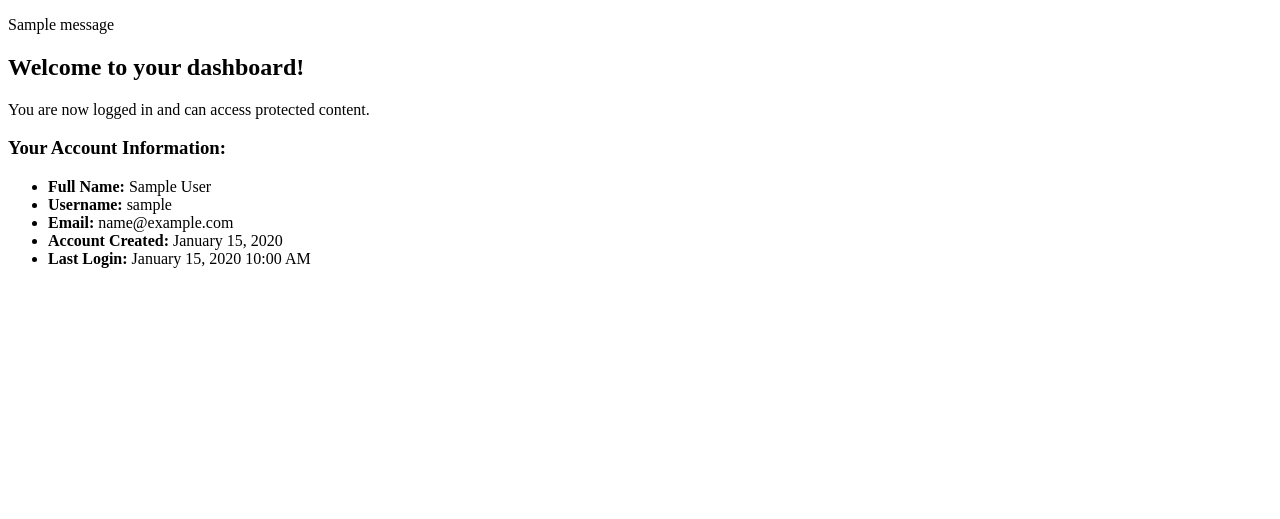
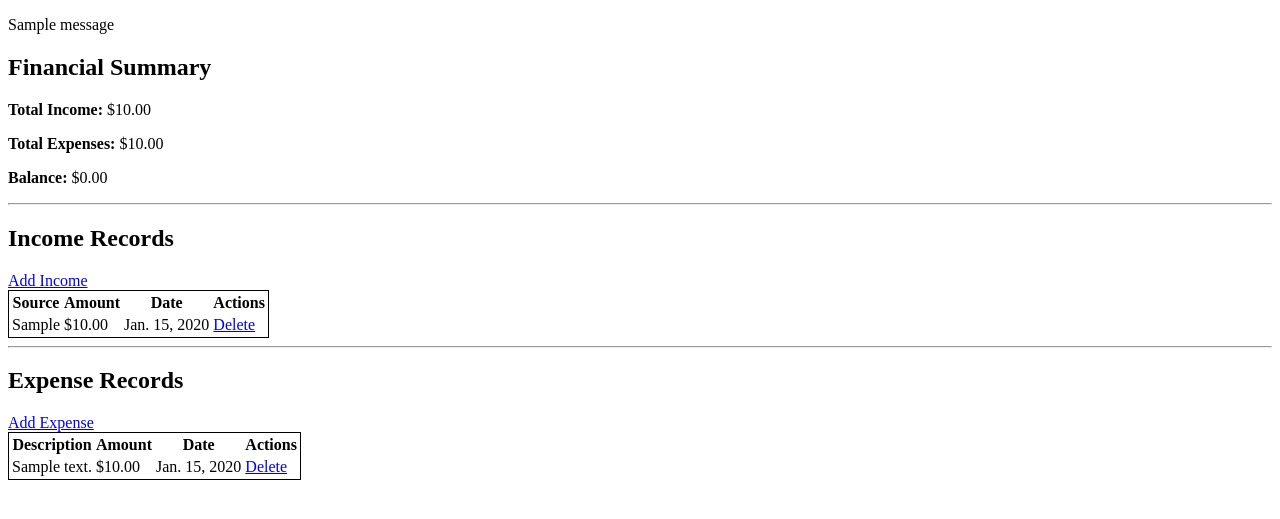
Before and after one commit to shaswat-13/Billy, a Django app: page /dashboard/ in a window 1280 px wide. Shown: the part 132-651 px from the top of the page. Run offline with Django 5.2, Linux system fonts and the light colour scheme; a user stored in the database is signed in; tables that the repository leaves empty hold one stand-in row (values such as "Sample post"); one stand-in notice (Sample message) is shown.

Commit message:
expense and income adding works properly

```diff
--- a/billydjango/core/templates/core/dashboard.html
+++ b/billydjango/core/templates/core/dashboard.html
@@ -19,17 +19,74 @@
     {% endif %}
 
     <main>
-        <h2>Welcome to your dashboard!</h2>
-        <p>You are now logged in and can access protected content.</p>
+        <h2>Financial Summary</h2>
+        <p><strong>Total Income:</strong> ${{ total_income }}</p>
+        <p><strong>Total Expenses:</strong> ${{ total_expenses }}</p>
+        <p><strong>Balance:</strong> ${{ balance }}</p>
 
-        <h3>Your Account Information:</h3>
-        <ul>
-            <li><strong>Full Name:</strong> {{ user.first_name }} {{ user.last_name }}</li>
-            <li><strong>Username:</strong> {{ user.username }}</li>
-            <li><strong>Email:</strong> {{ user.email }}</li>
-            <li><strong>Account Created:</strong> {{ user.date_joined|date:"F d, Y" }}</li>
-            <li><strong>Last Login:</strong> {{ user.last_login|date:"F d, Y g:i A" }}</li>
-        </ul>
+        <hr>
+
+        <h2>Income Records</h2>
+        <a href="{% url 'core:add_income' %}">Add Income</a>
+
+        {% if incomes %}
+            <table style="border: 1px solid black;">
+                <thead>
+                    <tr>
+                        <th>Source</th>
+                        <th>Amount</th>
+                        <th>Date</th>
+                        <th>Actions</th>
+                    </tr>
+                </thead>
+                <tbody>
+                    {% for income in incomes %}
+                    <tr>
+                        <td>{{ income.source }}</td>
+                        <td>${{ income.amount }}</td>
+                        <td>{{ income.date }}</td>
+                        <td>
+                            <a href="{% url 'core:delete_income' income.id %}">Delete</a>
+                        </td>
+                    </tr>
+                    {% endfor %}
+                </tbody>
+            </table>
+        {% else %}
+            <p>No income records yet.</p>
+        {% endif %}
+
+        <hr>
+
+        <h2>Expense Records</h2>
+        <a href="{% url 'core:add_expense' %}">Add Expense</a>
+
+        {% if expenses %}
+            <table style="border: 1px solid black;">
+                <thead>
+                    <tr>
+                        <th>Description</th>
+                        <th>Amount</th>
+                        <th>Date</th>
+                        <th>Actions</th>
+                    </tr>
+                </thead>
+                <tbody>
+                    {% for expense in expenses %}
+                    <tr>
+                        <td>{{ expense.description }}</td>
+                        <td>${{ expense.amount }}</td>
+                        <td>{{ expense.date }}</td>
+                        <td>
+                            <a href="{% url 'core:delete_expense' expense.id %}">Delete</a>
+                        </td>
+                    </tr>
+                    {% endfor %}
+                </tbody>
+            </table>
+        {% else %}
+            <p>No expense records yet.</p>
+        {% endif %}
     </main>
 </body>
 </html>
--- a/billydjango/core/urls.py
+++ b/billydjango/core/urls.py
@@ -4,9 +4,20 @@ from . import views
 app_name = "core"
 
 urlpatterns = [
+    # Public routes
     path("", views.index, name="landing"),
     path("login/", views.login_view, name="login"),
     path("signup/", views.signup_view, name="signup"),
+
+    # Protected routes
     path("logout/", views.logout_view, name="logout"),
-    path("dashboard/", views.dashboard_view, name="dashboard")
+    path("dashboard/", views.dashboard_view, name="dashboard"),
+
+    # Income CRUD
+    path("income/add/", views.add_income, name="add_income"),
+    path("income/delete/<int:income_id>/", views.delete_income, name="delete_income"),
+
+    # Expense CRUD
+    path("expense/add/", views.add_expense, name="add_expense"),
+    path("expense/delete/<int:expense_id>/", views.delete_expense, name="delete_expense"),
 ]
--- a/billydjango/core/views.py
+++ b/billydjango/core/views.py
@@ -1,11 +1,15 @@
-from django.shortcuts import render, redirect
+from django.shortcuts import render, redirect, get_object_or_404
 from django.contrib.auth import login, logout, authenticate
 from django.contrib.auth.models import User
 from django.contrib.auth.decorators import login_required
 from django.contrib import messages
-from .forms import SignupForm, LoginForm
+from .forms import SignupForm, LoginForm, IncomeForm, ExpenseForm
+from .models import Income, Expense
 
 def index(request):
+    if request.user.is_authenticated:
+        return redirect('core:dashboard')
+
     return render(request, 'core/index.html')
 
 def signup_view(request):
@@ -95,8 +99,95 @@ def logout_view(request):
 
 @login_required
 def dashboard_view(request):
-    # This code only runs if user is authenticated
-    # request.user is guaranteed to be a real User object (not AnonymousUser)
+    """
+    Dashboard - Protected page that shows user's financial data
+    """
+    # Fetch ONLY the logged-in user's records
+    incomes = Income.objects.filter(user=request.user).order_by('-date')
+    expenses = Expense.objects.filter(user=request.user).order_by('-date')
+
+    # Calculate totals
+    total_income = sum(income.amount for income in incomes)
+    total_expenses = sum(expense.amount for expense in expenses)
+    balance = total_income - total_expenses
+
     return render(request, 'core/dashboard.html', {
-    'user': request.user
+        'user': request.user,
+        'incomes': incomes,
+        'expenses': expenses,
+        'total_income': total_income,
+        'total_expenses': total_expenses,
+        'balance': balance,
     })
+
+#################################################################################################################
+
+@login_required
+def add_income(request):
+    if request.method == 'POST':
+        form = IncomeForm(request.POST)
+
+        if form.is_valid():
+            # Create income object but DON'T save to database yet
+            income = form.save(commit=False)
+
+            # Set ownership
+            income.user = request.user
+
+            # NOW save to database
+            income.save()
+
+            messages.success(request, f'Income of ${income.amount} added successfully!')
+            return redirect('core:dashboard')
+
+    else:
+        # GET request - show empty form
+        form = IncomeForm()
+
+    return render(request, 'core/add_income.html', {'form': form})
+
+
+@login_required
+def add_expense(request):
+    if request.method == 'POST':
+        form = ExpenseForm(request.POST)
+
+        if form.is_valid():
+            # Create expense object but DON'T save yet
+            expense = form.save(commit=False)
+
+            # Set ownership
+            expense.user = request.user
+
+            # Save to database
+            expense.save()
+
+            messages.success(request, f'Expense of ${expense.amount} added successfully!')
+            return redirect('core:dashboard')
+
+    else:
+        # GET request - show empty form
+        form = ExpenseForm()
+
+    return render(request, 'core/add_expense.html', {'form': form})
+
+@login_required
+def delete_income(request, income_id):
+    income = get_object_or_404(Income, id=income_id, user=request.user)
+
+    # Only runs if ownership verified
+    income.delete()
+
+    messages.success(request, 'Income deleted successfully!')
+    return redirect('core:dashboard')
+
+
+@login_required
+def delete_expense(request, expense_id):
+    # Ownership check built into this line
+    expense = get_object_or_404(Expense, id=expense_id, user=request.user)
+
+    expense.delete()
+
+    messages.success(request, 'Expense deleted successfully!')
+    return redirect('core:dashboard')
```
Also changed, not shown: billydjango/core/forms.py (+87 -0 lines), billydjango/core/templates/core/add_expense.html (added, +53 -0 lines), billydjango/core/templates/core/add_income.html (added, +53 -0 lines).
